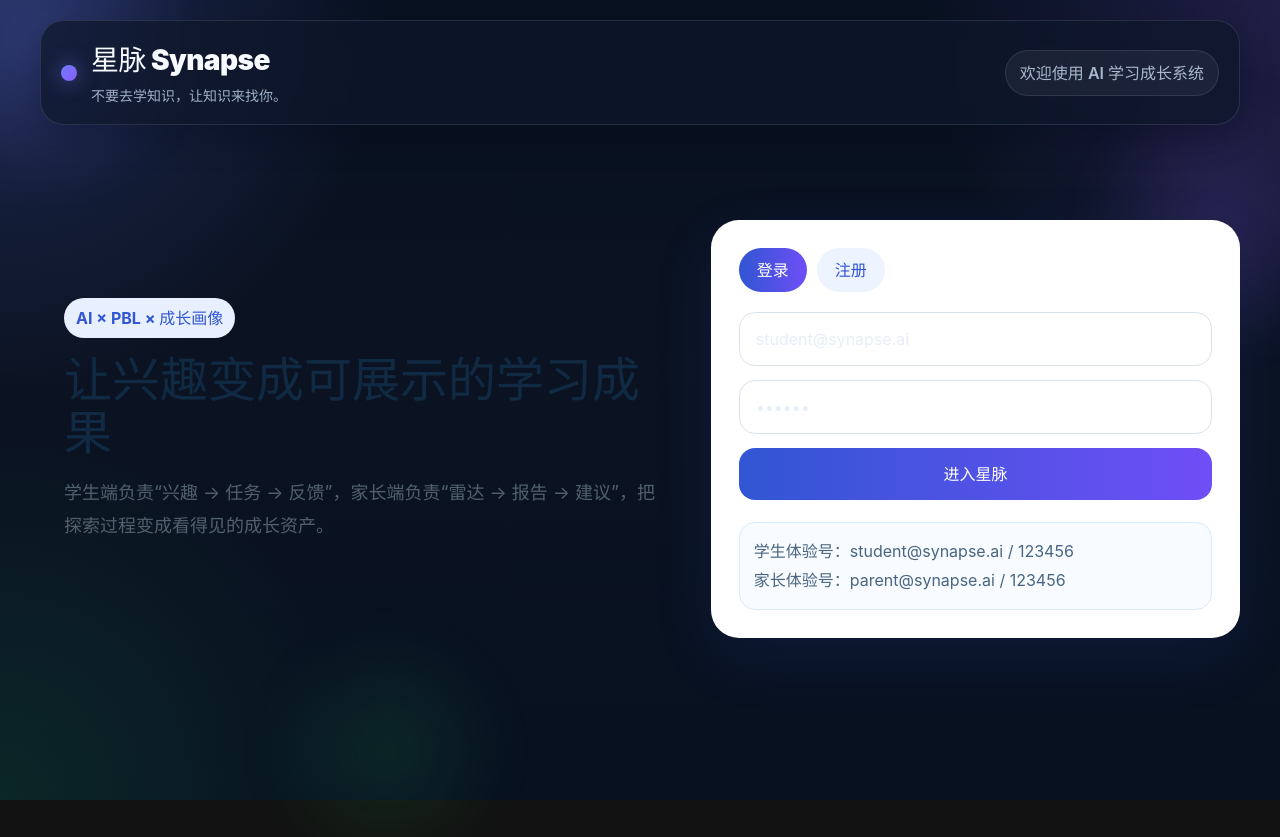
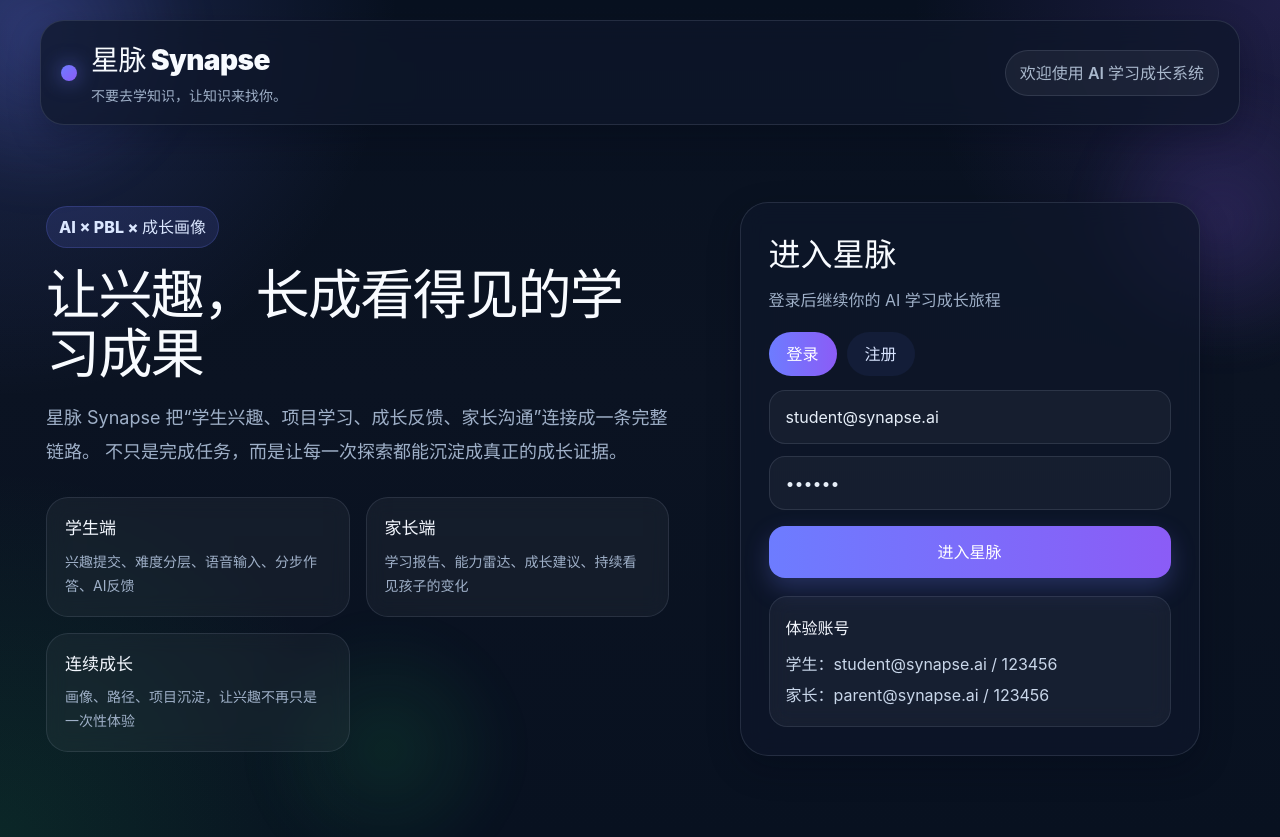
Before and after one commit to colorpeng/synapse-v1, a React (Vite) app in the folder frontend/: page / in a window 1280 px wide. Before the commit the page ends 800 px from the top, so only its background shows below. Built offline with nearby package versions, Linux system fonts and the light colour scheme; no server answers.

Commit message:
Update LoginPage.tsx

```diff
--- a/frontend/src/pages/LoginPage.tsx
+++ b/frontend/src/pages/LoginPage.tsx
@@ -18,7 +18,8 @@ export function LoginPage() {
 
     try {
       const path = mode === 'login' ? '/auth/login' : '/auth/register';
-      const body = mode === 'login'
+      const body =
+        mode === 'login'
           ? { email, password }
           : { name, email, password, role: 'student' };
 
@@ -40,18 +41,44 @@ export function LoginPage() {
 
   return (
     <div style={pageStyle}>
-      <div style={heroStyle}>
-        <div style={heroBadge}>AI × PBL × 成长画像</div>
-        <h1 style={titleStyle}>让兴趣变成可展示的学习成果</h1>
+      <div style={leftStyle}>
+        <div style={heroBadgeStyle}>AI × PBL × 成长画像</div>
+        <h1 style={titleStyle}>让兴趣，长成看得见的学习成果</h1>
         <p style={descStyle}>
-          学生端负责“兴趣 → 任务 → 反馈”，家长端负责“雷达 → 报告 → 建议”，把探索过程变成看得见的成长资产。
+          星脉 Synapse 把“学生兴趣、项目学习、成长反馈、家长沟通”连接成一条完整链路。
+          不只是完成任务，而是让每一次探索都能沉淀成真正的成长证据。
         </p>
+
+        <div style={featureGridStyle}>
+          <FeatureCard
+            title="学生端"
+            desc="兴趣提交、难度分层、语音输入、分步作答、AI反馈"
+          />
+          <FeatureCard
+            title="家长端"
+            desc="学习报告、能力雷达、成长建议、持续看见孩子的变化"
+          />
+          <FeatureCard
+            title="连续成长"
+            desc="画像、路径、项目沉淀，让兴趣不再只是一次性体验"
+          />
+        </div>
       </div>
 
-      <div style={cardStyle}>
+      <div style={rightStyle}>
+        <div style={cardStyle} className="synapse-card">
+          <div style={cardHeaderStyle}>
+            <div style={cardTitleStyle}>进入星脉</div>
+            <div style={cardDescStyle}>登录后继续你的 AI 学习成长旅程</div>
+          </div>
+
           <div style={tabWrapStyle}>
-          <button onClick={() => setMode('login')} style={tabStyle(mode === 'login')}>登录</button>
-          <button onClick={() => setMode('register')} style={tabStyle(mode === 'register')}>注册</button>
+            <button onClick={() => setMode('login')} style={tabStyle(mode === 'login')}>
+              登录
+            </button>
+            <button onClick={() => setMode('register')} style={tabStyle(mode === 'register')}>
+              注册
+            </button>
           </div>
 
           {mode === 'register' && (
@@ -69,6 +96,7 @@ export function LoginPage() {
             onChange={(e) => setEmail(e.target.value)}
             style={inputStyle}
           />
+
           <input
             type="password"
             placeholder="密码"
@@ -77,79 +105,150 @@ export function LoginPage() {
             style={inputStyle}
           />
 
-        <button onClick={handleSubmit} disabled={loading} style={submitStyle}>
+          <button
+            onClick={handleSubmit}
+            disabled={loading}
+            style={submitStyle}
+            className="synapse-primary-btn"
+          >
             {loading ? '处理中...' : mode === 'login' ? '进入星脉' : '创建账号'}
           </button>
 
-        {error && <div style={{ color: '#c62828', fontWeight: 700 }}>{error}</div>}
+          {error && (
+            <div style={errorStyle} className="synapse-status-error">
+              {error}
+            </div>
+          )}
 
-        <div style={demoBoxStyle}>
-          <div><strong>学生体验号：</strong>student@synapse.ai / 123456</div>
-          <div><strong>家长体验号：</strong>parent@synapse.ai / 123456</div>
+          <div style={demoBoxStyle} className="synapse-soft-card">
+            <div style={demoTitleStyle}>体验账号</div>
+            <div><strong>学生：</strong>student@synapse.ai / 123456</div>
+            <div><strong>家长：</strong>parent@synapse.ai / 123456</div>
+          </div>
         </div>
       </div>
     </div>
   );
 }
 
+function FeatureCard({ title, desc }: { title: string; desc: string }) {
+  return (
+    <div style={featureCardStyle} className="synapse-soft-card">
+      <div style={featureTitleStyle}>{title}</div>
+      <div style={featureDescStyle}>{desc}</div>
+    </div>
+  );
+}
+
 const pageStyle: React.CSSProperties = {
   display: 'grid',
-  gridTemplateColumns: '1.1fr 0.9fr',
+  gridTemplateColumns: 'minmax(0, 1.08fr) minmax(360px, 0.92fr)',
   gap: 24,
   alignItems: 'center',
-  minHeight: '70vh'
+  minHeight: 'calc(100vh - 140px)'
 };
 
-const heroStyle: React.CSSProperties = {
-  padding: 24
+const leftStyle: React.CSSProperties = {
+  minWidth: 0,
+  padding: '10px 6px'
 };
 
-const heroBadge: React.CSSProperties = {
+const rightStyle: React.CSSProperties = {
+  minWidth: 0,
+  display: 'flex',
+  justifyContent: 'center'
+};
+
+const heroBadgeStyle: React.CSSProperties = {
   display: 'inline-block',
   padding: '8px 12px',
   borderRadius: 999,
-  background: '#e8efff',
-  color: '#3156d3',
-  fontWeight: 700,
-  marginBottom: 16
+  background: 'rgba(109,124,255,0.14)',
+  border: '1px solid rgba(109,124,255,0.22)',
+  color: '#dbe7ff',
+  fontWeight: 800,
+  marginBottom: 18
 };
 
 const titleStyle: React.CSSProperties = {
-  fontSize: 48,
-  lineHeight: 1.1,
-  margin: '0 0 16px',
-  color: '#102a43'
+  fontSize: 54,
+  lineHeight: 1.08,
+  margin: '0 0 18px',
+  color: '#f8fbff',
+  letterSpacing: '-0.03em'
 };
 
 const descStyle: React.CSSProperties = {
   fontSize: 18,
-  lineHeight: 1.8,
-  color: '#52606d',
-  maxWidth: 640
+  lineHeight: 1.9,
+  color: '#9fb0c8',
+  maxWidth: 700,
+  margin: 0
+};
+
+const featureGridStyle: React.CSSProperties = {
+  display: 'grid',
+  gridTemplateColumns: 'repeat(auto-fit, minmax(220px, 1fr))',
+  gap: 16,
+  marginTop: 28
+};
+
+const featureCardStyle: React.CSSProperties = {
+  borderRadius: 22,
+  padding: 18
+};
+
+const featureTitleStyle: React.CSSProperties = {
+  fontWeight: 800,
+  color: '#f4f8ff',
+  marginBottom: 8,
+  fontSize: 17
+};
+
+const featureDescStyle: React.CSSProperties = {
+  color: '#9fb0c8',
+  lineHeight: 1.7,
+  fontSize: 14
 };
 
 const cardStyle: React.CSSProperties = {
-  background: '#fff',
+  width: '100%',
+  maxWidth: 460,
   borderRadius: 28,
-  padding: 28,
-  boxShadow: '0 20px 60px rgba(49,86,211,0.12)',
-  display: 'grid',
-  gap: 14
+  padding: 28
+};
+
+const cardHeaderStyle: React.CSSProperties = {
+  marginBottom: 18
+};
+
+const cardTitleStyle: React.CSSProperties = {
+  fontSize: 32,
+  fontWeight: 900,
+  color: '#f8fbff',
+  marginBottom: 8
+};
+
+const cardDescStyle: React.CSSProperties = {
+  color: '#9fb0c8',
+  lineHeight: 1.7
 };
 
 const tabWrapStyle: React.CSSProperties = {
   display: 'flex',
   gap: 10,
-  marginBottom: 6
+  marginBottom: 14
 };
 
 const tabStyle = (active: boolean): React.CSSProperties => ({
   border: 'none',
   borderRadius: 999,
   padding: '10px 18px',
-  background: active ? 'linear-gradient(90deg, #3156d3, #6f4ef6)' : '#eef4ff',
-  color: active ? '#fff' : '#3156d3',
-  fontWeight: 700,
+  background: active
+    ? 'linear-gradient(90deg, #6d7cff, #8b5cf6)'
+    : 'rgba(109,124,255,0.08)',
+  color: active ? '#fff' : '#d8e4ff',
+  fontWeight: 800,
   cursor: 'pointer'
 });
 
@@ -157,27 +256,38 @@ const inputStyle: React.CSSProperties = {
   width: '100%',
   padding: '14px 16px',
   borderRadius: 16,
-  border: '1px solid #d9e2ec',
-  fontSize: 16
+  fontSize: 16,
+  marginBottom: 12
 };
 
 const submitStyle: React.CSSProperties = {
+  width: '100%',
   border: 'none',
   borderRadius: 16,
   padding: '14px 16px',
-  background: 'linear-gradient(90deg, #3156d3, #6f4ef6)',
-  color: '#fff',
-  fontWeight: 800,
+  fontWeight: 900,
   fontSize: 16,
-  cursor: 'pointer'
+  cursor: 'pointer',
+  marginTop: 4
+};
+
+const errorStyle: React.CSSProperties = {
+  marginTop: 14,
+  padding: '12px 14px',
+  borderRadius: 14,
+  fontWeight: 700
 };
 
 const demoBoxStyle: React.CSSProperties = {
-  marginTop: 8,
-  padding: 14,
-  borderRadius: 16,
-  background: '#f8fbff',
-  border: '1px solid #dbeafe',
-  color: '#486581',
-  lineHeight: 1.8
+  marginTop: 18,
+  padding: 16,
+  borderRadius: 18,
+  color: '#c9d7ea',
+  lineHeight: 1.9
 };
+
+const demoTitleStyle: React.CSSProperties = {
+  fontWeight: 800,
+  color: '#f4f8ff',
+  marginBottom: 6
+};
```
Lines whose indentation alone changed are shown as unchanged.
